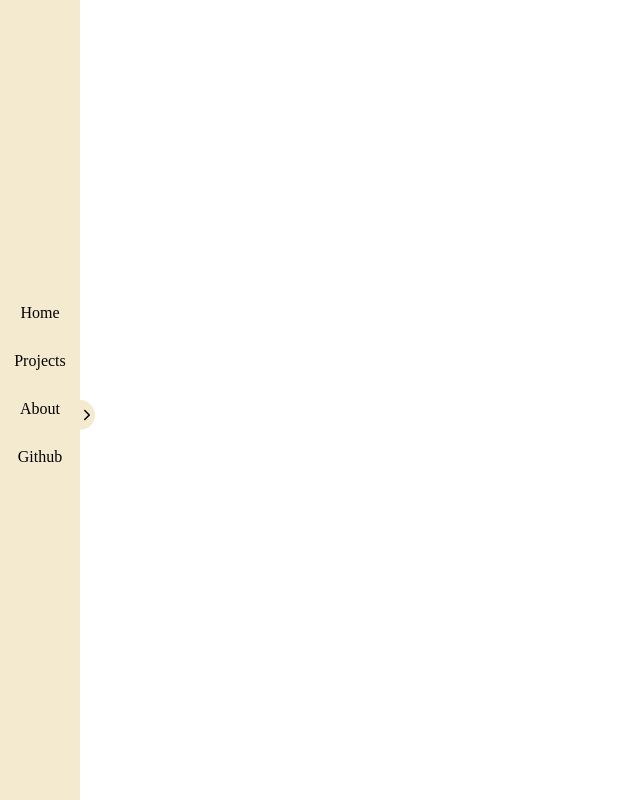
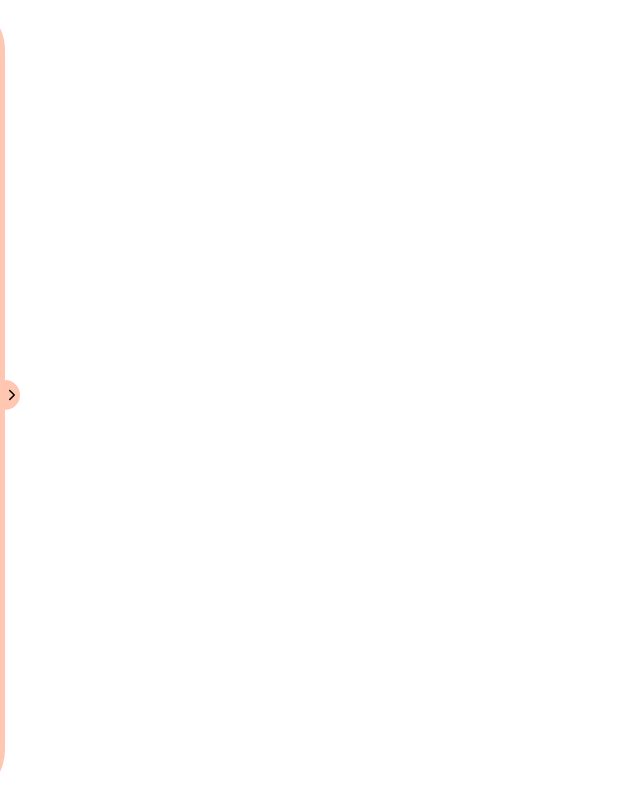
Before and after one commit to chokc03/Portfolio, a React (Create React App) app: page / in a window 1280 px wide. Shown: the whole page, without its empty margins (0-640 px from the left). Built offline with nearby package versions, Linux system fonts and the light colour scheme.

Commit message:
navbar complete

```diff
--- a/src/pages/Navbar.js
+++ b/src/pages/Navbar.js
@@ -1,28 +1,31 @@
 import React,{useState} from 'react'
 import { Link } from 'react-router-dom'
-import {IoIosArrowForward} from 'react-icons/io'
+import {IoIosArrowBack} from 'react-icons/io'
 import '../styles/Navbar.scss';
 
 function Navbar() {
-    const[toggleNav,setToggleNav] = useState("false");
+    const[toggleNav,setToggleNav] = useState(false);
     const handleNavbar=()=>{
-        setToggleNav(!toggleNav)
+        setToggleNav(value=>!value)
+    }
+    const removeActive=()=>{
+        setToggleNav(false);
     }
 
     return (
         <div className={toggleNav?'navbarContainer':'navbarContainer Close'}>
             <div className='Navbar'>
                 <ul>
-                    <li><Link to="/">Home</Link></li>
-                    <li><Link to="/projects">Projects</Link></li>
-                    <li><Link to="/about">About</Link></li>
-                    <li><a href="https://github.com/chokc03" target="_blank" rel="noreferrer">Github</a></li>
+                    <li onClick={removeActive}><Link to="/">Home</Link></li>
+                    <li onClick={removeActive}><Link to="/projects">Projects</Link></li>
+                    <li onClick={removeActive}><Link to="/about">About</Link></li>
+                    <li onClick={removeActive}><a href="https://github.com/chokc03" target="_blank" rel="noreferrer">Github</a></li>
                 </ul>
             </div>
             <div className='toggleBtn'>
                 <div className='circleBtn' onClick={handleNavbar}>
                     <div className={toggleNav?'arrow':' arrow close'}>
-                        <IoIosArrowForward/>
+                        <IoIosArrowBack/>
                     </div>
                 </div>
             </div>
--- a/src/styles/Navbar.scss
+++ b/src/styles/Navbar.scss
@@ -1,17 +1,17 @@
 .Close{
-    transform: translateX(-80px);
+    transform: translateX(-75px);
 }
 .navbarContainer{
     display: flex;
     align-items: center;
     transition: 0.5s ease-in-out;
-    width:80px;
     .Navbar{
         display: flex;
         justify-content: center;
-        background-color: #F4EACF;
+        background-color: #FFC7B2;
         height:100vh;
-        width:100%;
+        width:80px;
+        border-radius: 0px 50px 50px 0px;
         ul{
             display: flex;
             flex-direction: column;
@@ -20,11 +20,16 @@
             li{
                 list-style-type: none;
                 margin-bottom: 30px;
+                font-size: 1.25rem;
+                font-weight: bold;
                 a{
-                    color:#000;
+                    color:#FFF6F0;
                     text-decoration: none;
                     outline: none;
-
+                    transition: 0.5s ease-in-out;
+                    &:hover{
+                        color:#EC6937;
+                    }
                 }
             }
         }
@@ -35,13 +40,14 @@
             position: absolute;
             cursor: pointer;
             left:-15px;
+            top:-20px;
             width:30px;
             height:30px;
             border-radius: 50px;
             display: flex;
             justify-content: end;
             align-items: center;
-            background-color: #F4EACF;
+            background-color: #FFC7B2;
             .arrow {
                 transition: 0.5s ease-in;
                 display: flex;
```
